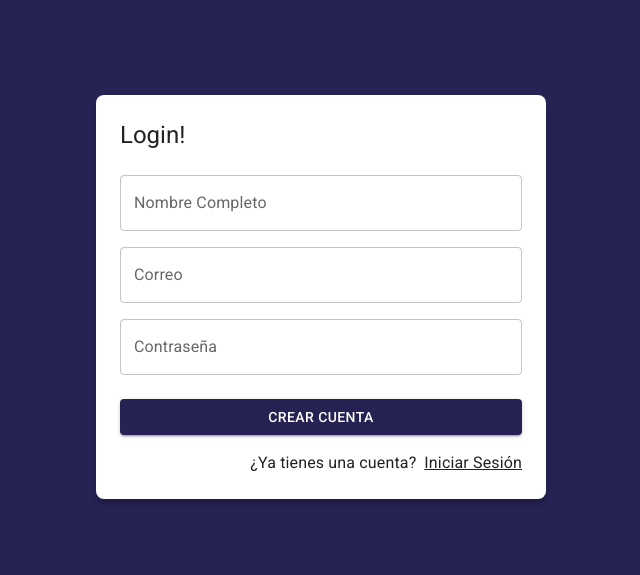
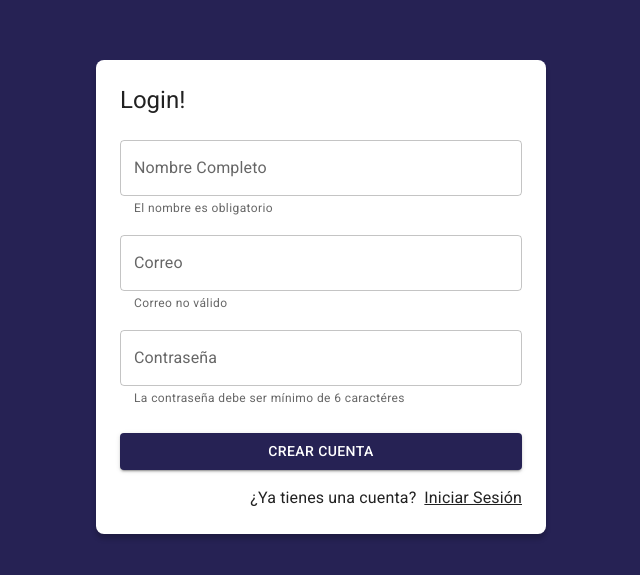
Before and after one commit to cristianps1988/08-journalApp, a React (Vite) app: page /auth/register in a window 1280 px wide. Shown: the part 103-678 px from the top of the page, without its empty margins (319-959 px from the left). Built offline with nearby package versions, Linux system fonts and the light colour scheme.

Commit message:
email an google autentication

```diff
--- a/src/auth/pages/LoginPage.jsx
+++ b/src/auth/pages/LoginPage.jsx
@@ -1,17 +1,20 @@
 import { Link as RouterLink } from 'react-router-dom'
 import { Google } from "@mui/icons-material"
-import { Button, Grid, Link, TextField, Typography } from "@mui/material"
+import { Alert, Button, Grid, Link, TextField, Typography } from "@mui/material"
 import { AuthLayout } from '../layouts/AuthLayout'
 import { useForm } from '../../hooks'
 import { useDispatch, useSelector } from 'react-redux'
-import { checkingAutentication, startGoogleSingIn } from '../../store/authSlice'
+import { startGoogleSingIn, startLoginWighEmailPassword } from '../../store/authSlice'
 import { useMemo } from 'react'
 
 export const LoginPage = () => {
 
-    const { status } = useSelector(state => state.auth)
+    const { status, errorMessage } = useSelector(state => state.auth)
+
 
     const dispatch = useDispatch()
+
+
 
     const { email, password, onInputChange } = useForm({
         email: '',
@@ -22,7 +25,7 @@ export const LoginPage = () => {
 
     const onSubmit = e => {
         e.preventDefault()
-        dispatch(checkingAutentication())
+        dispatch(startLoginWighEmailPassword({ email, password }))
     }
 
     const onGoogleSignIn = () => {
@@ -60,6 +63,13 @@ export const LoginPage = () => {
                     </Grid>
 
                     <Grid container spacing={2} sx={{ mb: 2, mt: 1 }}>
+                        {errorMessage && (
+                            <Grid item xs={12}>
+                                <Alert severity='error'>
+                                    {errorMessage}
+                                </Alert>
+                            </Grid>
+                        )}
                         <Grid item xs={12} sm={6}>
                             <Button disabled={isAuthenticating} type='submit' variant="contained" fullWidth>
                                 Login
--- a/src/auth/pages/RegisterPage.jsx
+++ b/src/auth/pages/RegisterPage.jsx
@@ -1,22 +1,39 @@
 import { Link as RouterLink } from 'react-router-dom'
 import { Google } from "@mui/icons-material"
-import { Button, Grid, Link, TextField, Typography } from "@mui/material"
+import { Alert, Button, Grid, Link, TextField, Typography } from "@mui/material"
 import { AuthLayout } from '../layouts/AuthLayout'
 import { useForm } from '../../hooks'
+import { useMemo, useState } from 'react'
+import { useDispatch, useSelector } from 'react-redux'
+import { startCreatingUserWithEmailPassword } from '../../store/authSlice/thunks'
+
+const formData = {
+    email: '',
+    password: '',
+    displayName: '',
+}
+
+const formValidation = {
+    email: [value => value.includes('@'), 'Correo no válido'],
+    password: [value => value.length >= 6, 'La contraseña debe ser mínimo de 6 caractéres'],
+    displayName: [value => value.length >= 1, 'El nombre es obligatorio'],
+}
 
 export const RegisterPage = () => {
 
-    const formData = {
-        displayName: '',
-        email: '',
-        password: ''
-    }
+    const dispatch = useDispatch()
 
-    const { displayName, email, password, onInputChange, formState } = useForm(formData)
+    const [formSubmited, setformSubmited] = useState(false)
+    const { status, errorMessage } = useSelector(store => store.auth)
+    const isAuthenticating = useMemo(() => status === 'checking', [status])
+    const { displayName, email, password, onInputChange, formState, displayNameValid, emailValid, passwordValid, isFormValid } = useForm(formData, formValidation)
+
 
     const onSubmit = (e) => {
         e.preventDefault()
-        console.log(formState)
+        setformSubmited(true)
+        if (!isFormValid) return
+        dispatch(startCreatingUserWithEmailPassword(formState))
     }
 
     return (
@@ -32,6 +49,8 @@ export const RegisterPage = () => {
                             name='displayName'
                             onChange={onInputChange}
                             value={displayName}
+                            error={!!displayNameValid && formSubmited}
+                            helperText={displayNameValid}
                         />
                     </Grid>
 
@@ -44,6 +63,8 @@ export const RegisterPage = () => {
                             name='email'
                             onChange={onInputChange}
                             value={email}
+                            error={!!emailValid && formSubmited}
+                            helperText={emailValid}
                         />
                     </Grid>
 
@@ -56,16 +77,25 @@ export const RegisterPage = () => {
                             name='password'
                             onChange={onInputChange}
                             value={password}
+                            error={!!passwordValid && formSubmited}
+                            helperText={passwordValid}
                         />
                     </Grid>
 
                     <Grid container spacing={2} sx={{ mb: 2, mt: 1 }}>
+                        {errorMessage && (
+                            <Grid item xs={12}>
+                                <Alert severity='error'>
+                                    {errorMessage}
+                                </Alert>
+                            </Grid>
+                        )}
+
                         <Grid item xs={12}>
-                            <Button type='submit' variant="contained" fullWidth>
+                            <Button disabled={isAuthenticating} type='submit' variant="contained" fullWidth>
                                 Crear Cuenta
                             </Button>
                         </Grid>
-
                     </Grid>
 
                     <Grid container direction="row" justifyContent="end">
@@ -76,7 +106,7 @@ export const RegisterPage = () => {
                     </Grid>
                 </Grid>
             </form>
-        </AuthLayout>
+        </AuthLayout >
 
     )
 }
--- a/src/firebase/provider.js
+++ b/src/firebase/provider.js
@@ -1,4 +1,4 @@
-import { GoogleAuthProvider, signInWithPopup } from "firebase/auth";
+import { GoogleAuthProvider, signInWithPopup, createUserWithEmailAndPassword, updateProfile, signInWithEmailAndPassword } from "firebase/auth";
 import { FirebaseAuth } from "./config";
 
 const googleProvider = new GoogleAuthProvider();
@@ -22,3 +22,44 @@ export const signinWithGoogle = async () => {
         }
     }
 }
+
+export const registerUserWithEmailPassword = async ({ email, password, displayName }) => {
+    try {
+        const resp = await createUserWithEmailAndPassword(FirebaseAuth, email, password)
+        const { uid, photoURL } = resp.user
+
+        // actualizar el displayName en firebase
+        await updateProfile(FirebaseAuth.currentUser, { displayName })
+
+        return {
+            ok: true,
+            uid, photoURL, email, displayName
+        }
+
+    } catch (error) {
+        const errorMessage = error.message
+        return {
+            ok: false,
+            errorMessage
+        }
+    }
+}
+
+export const loginWithEmailPassword = async ({ email, password }) => {
+    try {
+        const result = await signInWithEmailAndPassword(FirebaseAuth, email, password)
+        const { uid, displayName, photoURL } = result.user
+
+        return {
+            ok: true,
+            uid, photoURL, displayName
+        }
+
+    } catch (error) {
+        const errorMessage = error.message;
+        return {
+            ok: false,
+            errorMessage
+        }
+    }
+}
--- a/src/hooks/useForm.js
+++ b/src/hooks/useForm.js
@@ -1,8 +1,21 @@
-import { useState } from 'react';
+import { useEffect, useMemo, useState } from 'react';
 
-export const useForm = (initialForm = {}) => {
+export const useForm = (initialForm = {}, formValidations = {}) => {
 
     const [formState, setFormState] = useState(initialForm);
+    const [formValidation, setformValidation] = useState({})
+
+    useEffect(() => {
+        createValidators()
+    }, [formState])
+
+    const isFormValid = useMemo(() => {
+        for (const formValue of Object.keys(formValidation)) {
+            if (formValidation[formValue] !== null) return false
+        }
+        return true
+    }, [formValidation])
+
 
     const onInputChange = ({ target }) => {
         const { name, value } = target;
@@ -16,10 +29,21 @@ export const useForm = (initialForm = {}) => {
         setFormState(initialForm);
     }
 
+    const createValidators = () => {
+        const formCheckedValues = {}
+        for (const formField of Object.keys(formValidations)) {
+            const [fn, errorMessage] = formValidations[formField]
+            formCheckedValues[`${formField}Valid`] = fn(formState[formField]) ? null : errorMessage
+        }
+        setformValidation(formCheckedValues)
+    }
+
     return {
         ...formState,
         formState,
         onInputChange,
         onResetForm,
+        ...formValidation,
+        isFormValid
     }
 }
--- a/src/store/authSlice/authSlice.js
+++ b/src/store/authSlice/authSlice.js
@@ -5,7 +5,7 @@ export const authSlice = createSlice({
     initialState: {
         status: 'not-authenticated',
         uid: null,
-        mail: null,
+        email: null,
         displayName: null,
         photoURL: null,
         errorMessage: null
@@ -14,7 +14,7 @@ export const authSlice = createSlice({
         login: (state, { payload }) => {
             state.status = 'authenticated'
             state.uid = payload.uid
-            state.mail = payload.mail
+            state.email = payload.email
             state.displayName = payload.displayName
             state.photoURL = payload.photoURL
             state.errorMessage = null
@@ -22,10 +22,10 @@ export const authSlice = createSlice({
         logout: (state, { payload }) => {
             state.status = 'not-authenticated'
             state.uid = null
-            state.mail = null
+            state.email = null
             state.displayName = null
             state.photoURL = null
-            state.errorMessage = payload.errorMessage || null
+            state.errorMessage = payload.errorMessage
         },
         checkingCredential: state => {
             state.status = 'checking'
--- a/src/store/authSlice/thunks.js
+++ b/src/store/authSlice/thunks.js
@@ -1,4 +1,4 @@
-import { signinWithGoogle } from "../../firebase/provider"
+import { loginWithEmailPassword, registerUserWithEmailPassword, signinWithGoogle } from "../../firebase/provider"
 import { checkingCredential, login, logout } from "./authSlice"
 
 export const checkingAutentication = (email, password) => {
@@ -16,3 +16,24 @@ export const startGoogleSingIn = () => {
         dispatch(login(result))
     }
 }
+
+export const startCreatingUserWithEmailPassword = ({ email, password, displayName }) => {
+    return async (dispatch) => {
+        dispatch(checkingCredential())
+
+        const { ok, uid, photoURL, errorMessage } = await registerUserWithEmailPassword({ email, password, displayName })
+
+        if (!ok) return dispatch(logout({ errorMessage }))
+        dispatch(login({ uid, displayName, email, photoURL }))
+    }
+}
+
+export const startLoginWighEmailPassword = ({ email, password }) => {
+    return async (dispatch) => {
+        dispatch(checkingCredential())
+        const { ok, uid, photoURL, displayName, errorMessage } = await loginWithEmailPassword({ email, password })
+
+        if (!ok) return dispatch(logout({ errorMessage }))
+        dispatch(login({ uid, email, displayName, photoURL }))
+    }
+}
```
